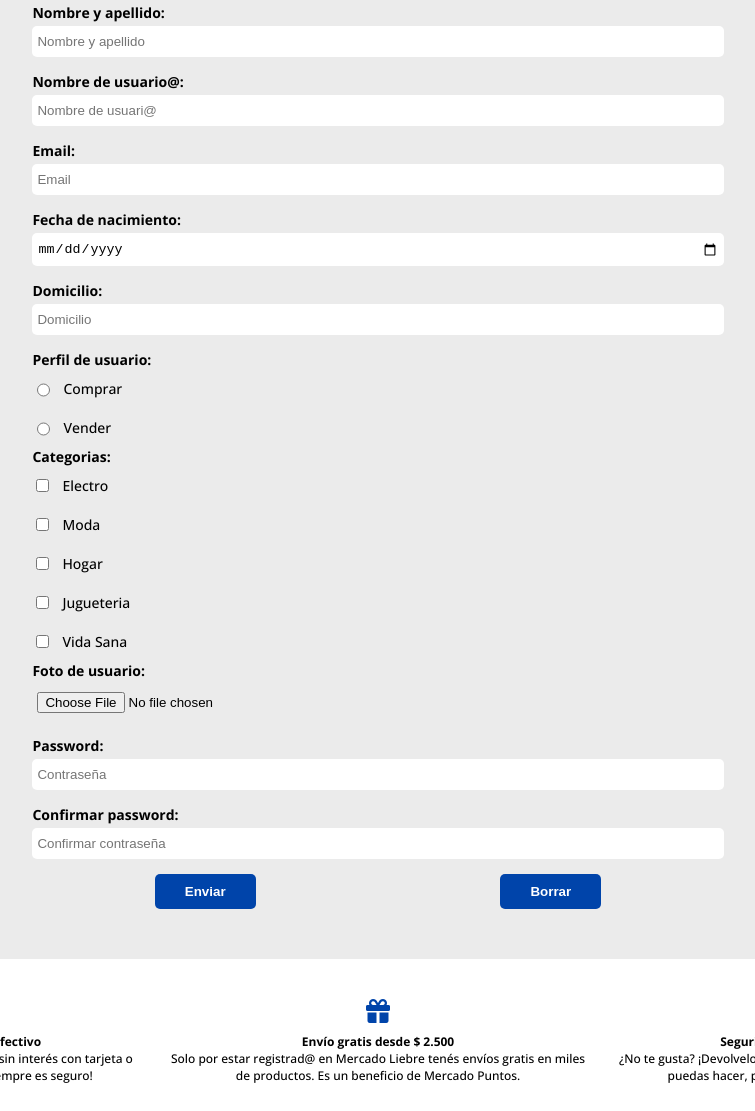
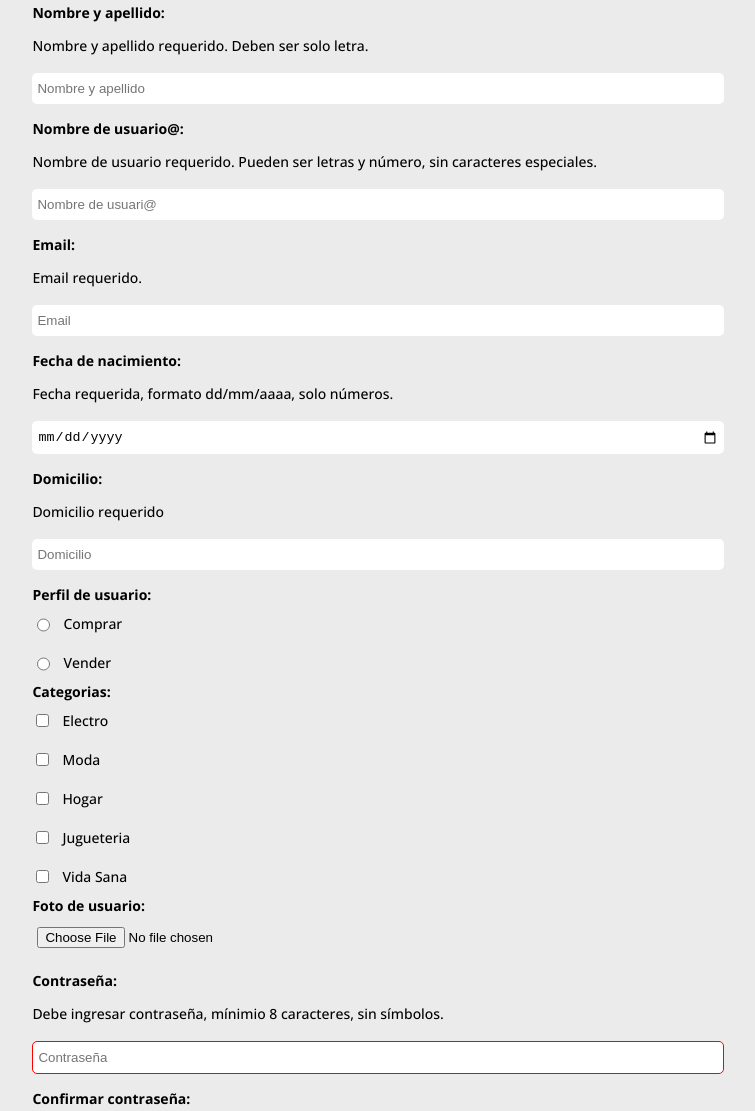
Before and after one commit to martasgo/mercado-liebre-martabutti, a website: page views/register.html in a window 1280 px wide. Shown: the part 466-1577 px from the top of the page, without its empty margins (262-1017 px from the left). Drawn offline with nearby package versions, Linux system fonts and the light colour scheme.

Commit message:
fix pto 6. Msjs error agregados.

```diff
--- a/views/register.html
+++ b/views/register.html
@@ -57,19 +57,24 @@
     <main>
         <form action="/" method="post" class="formulario">
             <label for="nomApe">Nombre y apellido:</label>
-            <input type="text" name="nomApe" id="nomApe" class="campo-input" placeholder="Nombre y apellido"/>
+            <p name="errorNombre" id="errorNombre" class="error" >Nombre y apellido requerido. Deben ser solo letra.</p>
+            <input type="text" name="nomApe" id="nomApe" class="campo-input" placeholder="Nombre y apellido" required/>
 
-            <label for="nomApe">Nombre de usuario@:</label>
-            <input type="text" name="usuarioReg" id="usuarioReg" class="campo-input" placeholder="Nombre de usuari@" />
+            <label for="usuarioReg">Nombre de usuario@:</label>
+            <p name="errorUsuario" id="errorUsuario" class="error" >Nombre de usuario requerido. Pueden ser letras y número, sin caracteres especiales.</p>
+            <input type="text" name="usuarioReg" id="usuarioReg" class="campo-input" placeholder="Nombre de usuari@" required />
 
             <label for="email">Email:</label>
-            <input type="email" name="email" id="email" class="campo-input" placeholder="Email"/>
+            <p name="errorEmail" id="errorEmail" class="error" >Email requerido.</p>
+            <input type="email" name="email" id="email" class="campo-input" placeholder="Email" required/>
 
             <label for="fechaNac">Fecha de nacimiento:</label>
-            <input type="date" name="fechaNac" id="fechaNac" class="campo-input" />
+            <p name="errorFecha" id="errorFecha" class="error" >Fecha requerida, formato dd/mm/aaaa, solo números.</p>
+            <input type="date" name="fechaNac" id="fechaNac" class="campo-input" required/>
 
             <label for="domicilio">Domicilio:</label>
-            <input type="text" name="domicilio" id="domicilio"  class="campo-input" placeholder="Domicilio"/>
+            <p name="errorDom" id="errorDom" class="error" >Domicilio requerido</p>
+            <input type="text" name="domicilio" id="domicilio"  class="campo-input" placeholder="Domicilio" required/>
 
             <label for="perfil">Perfil de usuario:</label>
             <div class="listar">
@@ -97,11 +102,13 @@
             <label for="foto">Foto de usuario:</label>
             <input type="file" accept="png, jpg" name="foto" id="foto" class="campo-input"/>
 
-            <label for="password">Password:</label>
-            <input type="password" name="passwordLogin" id="passwordLogin" class="campo-input" placeholder="Contraseña"/>
+            <label for="password">Contraseña:</label>
+            <p name="errorPassw" id="errorPassw" class="error" >Debe ingresar contraseña, mínimio 8 caracteres, sin símbolos.</p>
+            <input type="password" name="passwordLogin" id="passwordLogin" class="campo-input" placeholder="Contraseña" required/>
 
-            <label for="confirmPass">Confirmar password:</label>
-            <input type="password" name="confirmPass" id="confirmPass" class="campo-input" placeholder="Confirmar contraseña"/>
+            <label for="confirmPass">Confirmar contraseña:</label>
+            <p name="errorConfirm" id="errorConfirm" class="error" >Este campo debe ser igual al ingresado en contraseña.</p>
+            <input type="password" name="confirmPass" id="confirmPass" class="campo-input" placeholder="Confirmar contraseña" required/>
 
             <div class="botones">
                 <button class="enviarLogin" type="submit">Enviar</button>
```
